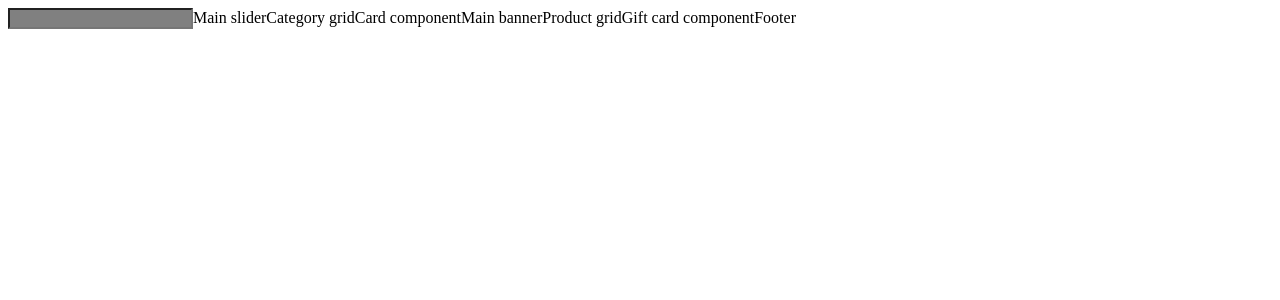
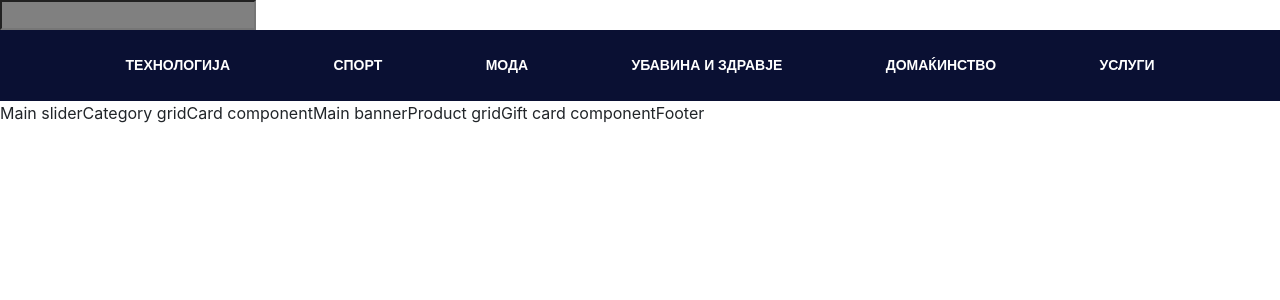
Before and after one commit to zheroin/mega-mall-aggregator, a React (Create React App) app: page / in a window 1280 px wide. Shown: the top 300 px of the page. Built offline with nearby package versions, Linux system fonts and the light colour scheme.

Commit message:
Center Menu Created, fixed issues (#6)
* Center Menu Created, fixed issues

* travis script update

* yarn lock update

Co-authored-by: Ivan Andjiev <iva@prooffice.dk>

```diff
--- /dev/null
+++ b/src/components/header/containers/home-center-menu/home-center-menu.styles.ts
@@ -0,0 +1,31 @@
+import styled from 'styled-components';
+import { Nav, NavLink } from 'reactstrap';
+
+const CenterMenuWrapper = styled.div`
+  max-width: 1029px;
+  width: 100%;
+  margin: 0 auto;
+  display: block;
+`;
+
+const CenterMenuContainer = styled.div`
+  max-width: 1366px;
+  width: 100%;
+  top: 0;
+  background-color: #0a1033;
+  box-shadow: rgba(0, 0, 0, 0.46);
+  font-family: 'Oswald', sans-serif;
+  font-weight: 700;
+  font-size: 14px;
+`;
+
+const StyledNav = styled(Nav)`
+  justify-content: space-between;
+`;
+
+const StyledLink = styled(NavLink)`
+  color: #ffffff;
+  padding: 25px 0px;
+`;
+
+export { CenterMenuContainer, CenterMenuWrapper, StyledNav, StyledLink };
--- /dev/null
+++ b/src/components/header/containers/home-center-menu/home-center-menu.tsx
@@ -0,0 +1,36 @@
+import React from 'react';
+import { CenterMenuContainer, CenterMenuWrapper, StyledNav, StyledLink } from './home-center-menu.styles';
+import { NavItem } from 'reactstrap';
+
+interface HomeMenuProps {}
+
+const HomeCenterMenu = (props: HomeMenuProps) => {
+  return (
+    <CenterMenuContainer>
+      <CenterMenuWrapper>
+        <StyledNav>
+          <NavItem>
+            <StyledLink href="#">ТЕХНОЛОГИЈА</StyledLink>
+          </NavItem>
+          <NavItem>
+            <StyledLink href="#">СПОРТ</StyledLink>
+          </NavItem>
+          <NavItem>
+            <StyledLink href="#">МОДА</StyledLink>
+          </NavItem>
+          <NavItem>
+            <StyledLink href="#">УБАВИНА И ЗДРАВЈЕ</StyledLink>
+          </NavItem>
+          <NavItem>
+            <StyledLink href="#">ДОМАЌИНСТВО</StyledLink>
+          </NavItem>
+          <NavItem>
+            <StyledLink href="#">УСЛУГИ</StyledLink>
+          </NavItem>
+        </StyledNav>
+      </CenterMenuWrapper>
+    </CenterMenuContainer>
+  );
+};
+
+export default HomeCenterMenu;
--- /dev/null
+++ b/src/components/header/containers/home-center-menu/index.ts
@@ -0,0 +1 @@
+export { default as HomeCenterMenu } from './home-center-menu';
--- /dev/null
+++ b/src/components/header/containers/search-bar/index.ts
@@ -0,0 +1 @@
+export { default as SearchBarContainer } from './search-bar.container';
--- a/src/components/header/header.tsx
+++ b/src/components/header/header.tsx
@@ -1,11 +1,13 @@
-import React from "react";
+import React from 'react';
 
-import { SearchBarContainer } from "./containers";
+import { SearchBarContainer } from './containers';
+import { HomeCenterMenu } from './containers/home-center-menu';
 
 const Header = () => {
   return (
     <>
       <SearchBarContainer />
+      <HomeCenterMenu />
     </>
   );
 };
--- a/src/index.tsx
+++ b/src/index.tsx
@@ -4,6 +4,8 @@ import ReactDOM from 'react-dom';
 import ApplicationState from './store/application-store';
 import { ThunkDispatch } from 'redux-thunk';
 import { Action } from 'redux';
+
+import 'bootstrap/dist/css/bootstrap.min.css';
 
 import App from './app';
 import { createBrowserHistory } from 'history';
--- /dev/null
+++ b/src/pages/main/components/home-wrapper/index.ts
@@ -0,0 +1 @@
+export { default as HomeWrapper } from './home-wrapper';
--- a/webpack.config.js
+++ b/webpack.config.js
@@ -20,7 +20,10 @@ const baseConfig = {
   devtool: 'source-map',
   entry: entryConfig,
   module: {
-    rules: [{ test: /\.ts(x?)$/, exclude: /node_modules/, loader: 'babel-loader' }]
+    rules: [
+      { test: /\.ts(x?)$/, exclude: /node_modules/, loader: 'babel-loader' },
+      { test: /\.css$/, use: ['style-loader', 'css-loader'] }
+    ]
   },
   output: {
     path: outPath,
```
Also changed, not shown: package.json (+14 -10 lines), src/pages/main/components/home-wrapper/home-wrapper.styles.ts (added, +12 -0 lines), src/pages/main/components/home-wrapper/home-wrapper.tsx (added, +12 -0 lines), .travis.yml, 1 other file (tests, documents, lock files or other folders).
